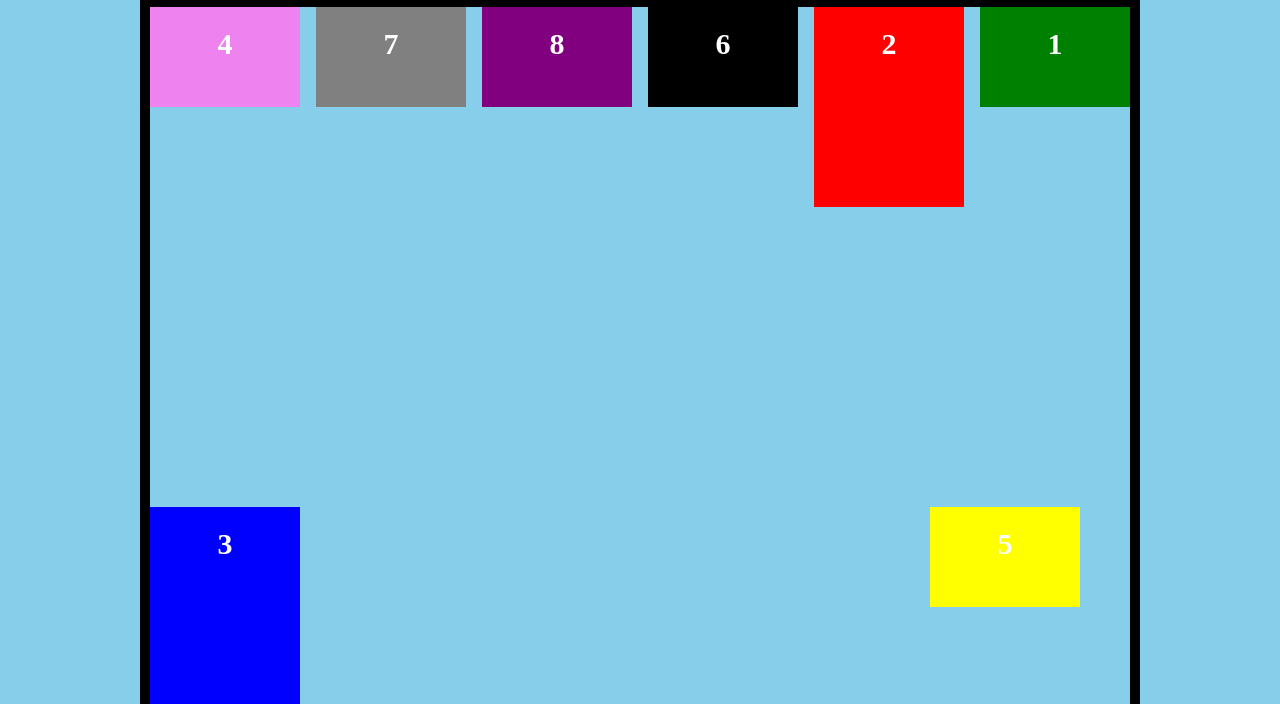
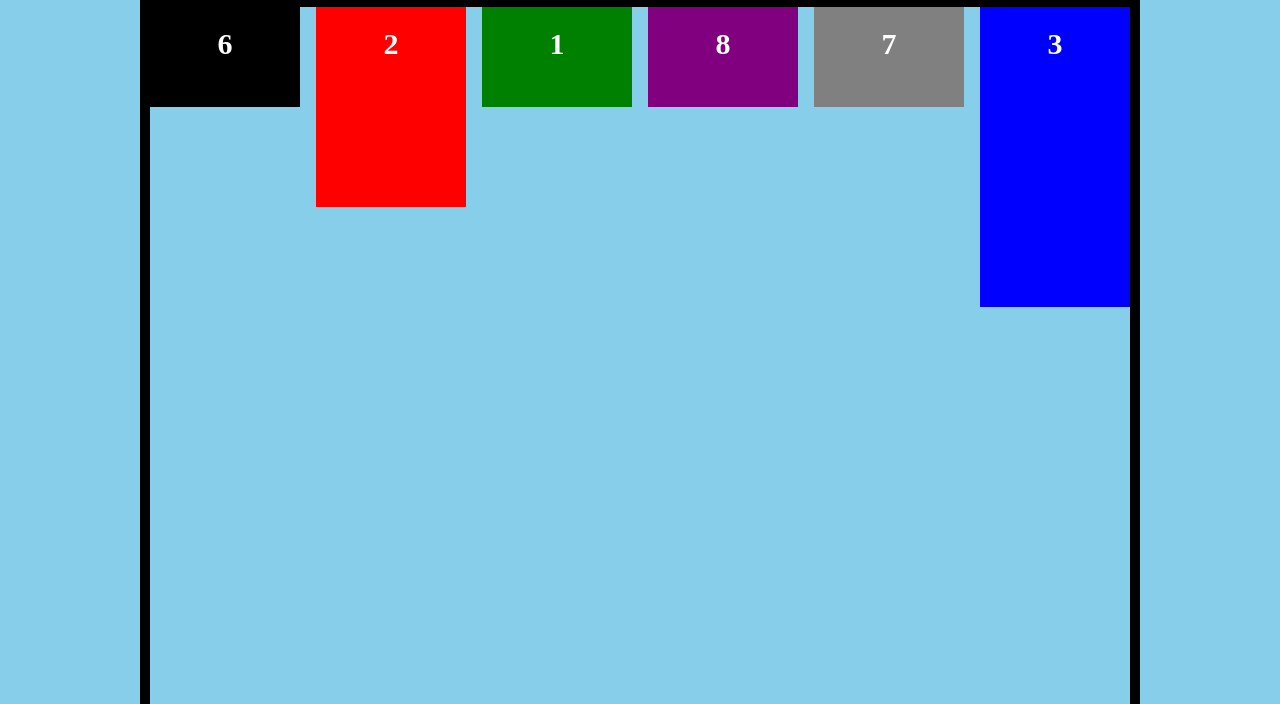
Before and after one commit to alinbrg/front17-8, a plain HTML site: page index.html in a window 1280 px wide. Shown: the part 92-796 px from the top of the page. Drawn offline with Linux system fonts and the light colour scheme.

Commit message:
order change

```diff
--- a/styles/style.css
+++ b/styles/style.css
@@ -79,8 +79,10 @@ ul {
 }
 .violet {
 	background-color: violet;
+	order: 8;
 }
 .grey {
+	order: 5;
 	background-color: grey;
 }
 .yellow {
@@ -90,6 +92,7 @@ ul {
 }
 .purple {
 	background-color: purple;
+	order: 4;
 }
 .about-img {
 	width: 400px;
```
